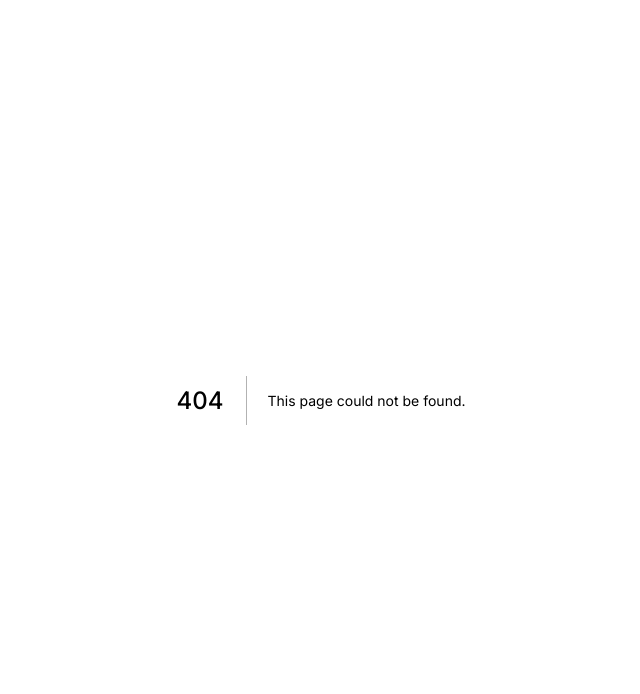
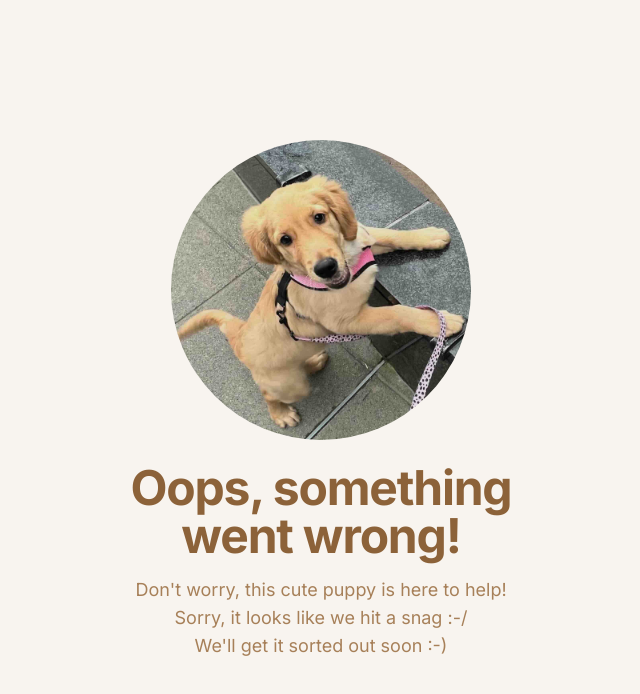
Before and after one commit to SupaLlama/supallama-rag-frontend-nextjs-typescript-pinecone-auth0-shadcn-ui-template, a Next.js app: page /error in a window 1280 px wide. Before the commit this address had no page. Shown: the top 694 px of the page, without its empty margins (319-959 px from the left). Built offline with nearby package versions, Linux system fonts and the light colour scheme.

Commit message:
Added error page to Next.js app

```diff
--- /dev/null
+++ b/app/error/page.tsx
@@ -0,0 +1,8 @@
+import ErrorPageComponent from "@/components/ai-generated/error-page";
+
+
+export default function ErrorPage() {
+  return (
+    <ErrorPageComponent />
+  )
+}
```
